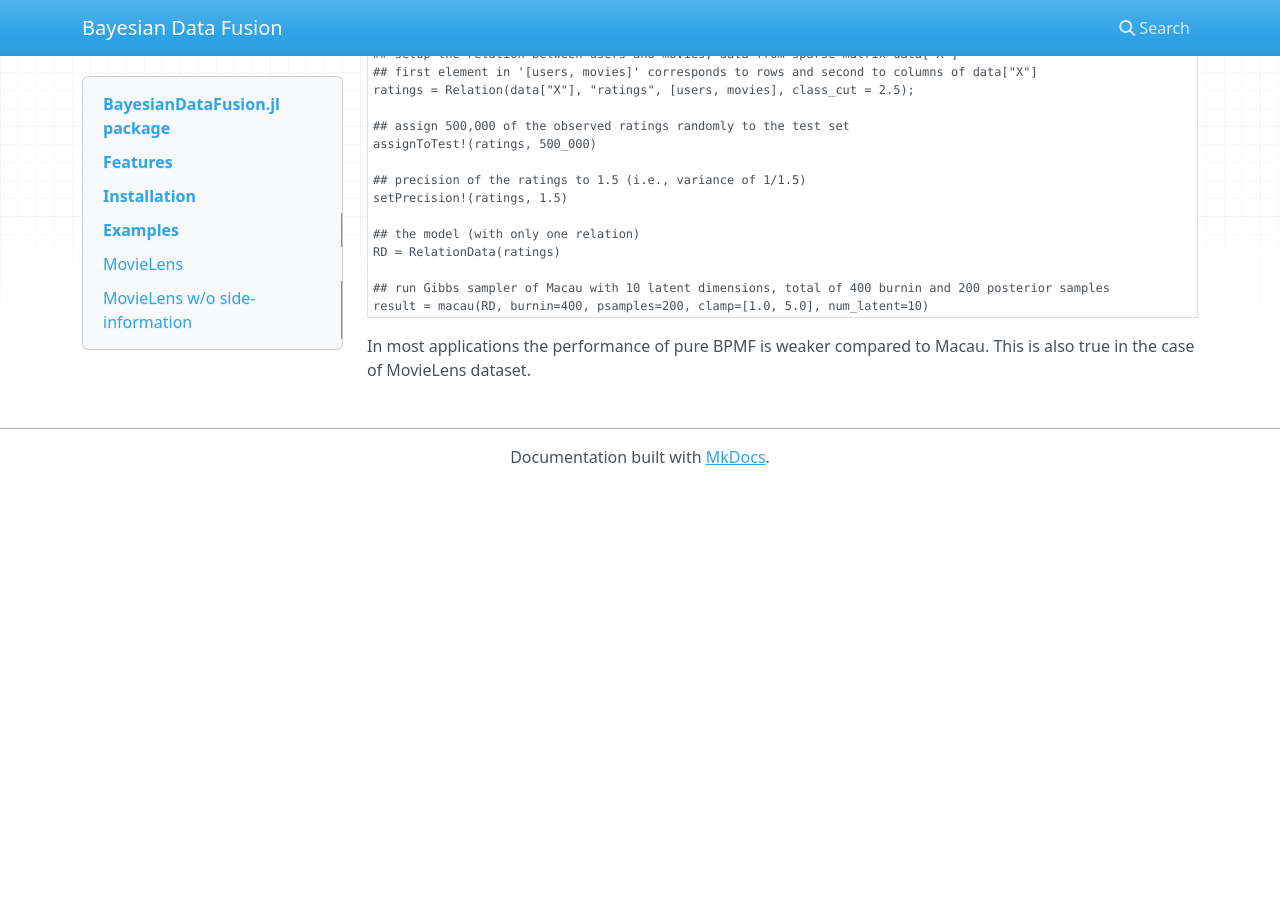
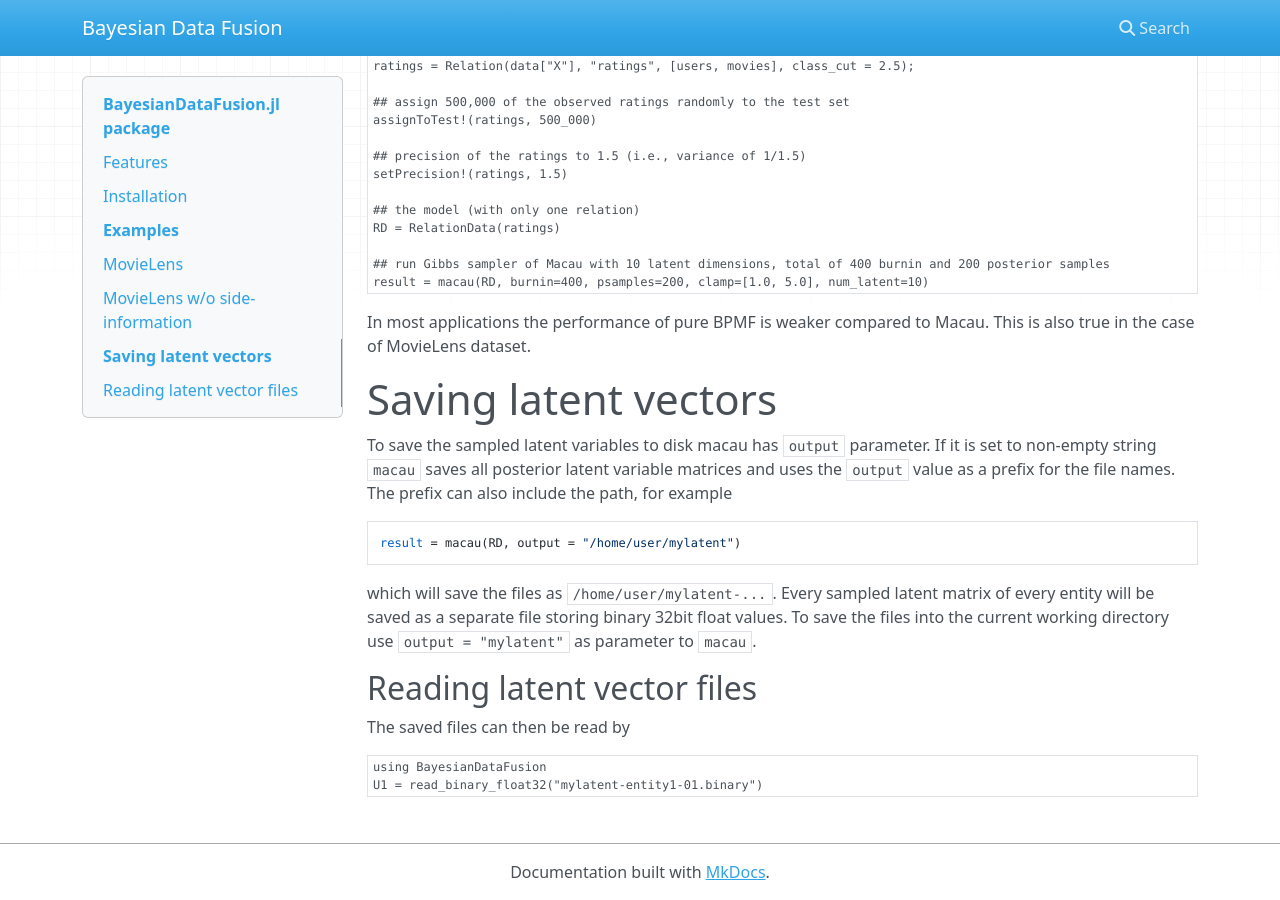
Before and after one commit to jaak-s/BayesianDataFusion.jl, an MkDocs documentation site: the page built from docs/index.md, in a window 1280 px wide and 900 px high, scrolled down 2122 px. Built offline with MkDocs 1.6.1, drawn with Linux system fonts in a browser that asks for light colours; nearby versions of some CDN libraries; before the commit the page ends 2607 px from its top, so only the background shows below that.

Commit message:
doc for saving latent vectors

````diff
--- a/docs/index.md
+++ b/docs/index.md
@@ -2,7 +2,7 @@
 
 This gives reference and examples for [BayesianDataFusion.jl](https://github.com/jaak-s/BayesianDataFusion.jl).
 
-# Features
+## Features
 `BayesianDataFusion.jl` provides parallel and highly optimized implementation for
 
 *  Bayesian Probabilistic Matrix Factorization (BPMF)
@@ -15,7 +15,7 @@ These methods allow to predict **unobserved values** in the matrices (or tensors
 *  use of **relation side information** to improve factorization  (e.g., data about when user went to see particular movie)
 *  factorization of **several** matrices (and tensors) for an entity simultaneously.
 
-# Installation
+## Installation
 Inside Julia:
 ```julia
 Pkg.clone("https://github.com/jaak-s/BayesianDataFusion.jl.git")
@@ -103,3 +103,20 @@ RD = RelationData(ratings)
 result = macau(RD, burnin=400, psamples=200, clamp=[1.0, 5.0], num_latent=10)
 ```
 In most applications the performance of pure BPMF is weaker compared to Macau. This is also true in the case of MovieLens dataset.
+
+
+# Saving latent vectors
+To save the sampled latent variables to disk macau has `output` parameter. If it is set to non-empty string `macau` saves all posterior latent variable matrices and uses the `output` value as a prefix for the file names. The prefix can also include the path, for example
+```
+result = macau(RD, output = "/home/user/mylatent")
+```
+which will save the files as `/home/user/mylatent-...`.
+Every sampled latent matrix of every entity will be saved as a separate file storing binary 32bit float values.
+To save the files into the current working directory use `output = "mylatent"` as parameter to `macau`.
+
+## Reading latent vector files
+The saved files can then be read by
+```julia
+using BayesianDataFusion
+U1 = read_binary_float32("mylatent-entity1-01.binary")
+```
````
